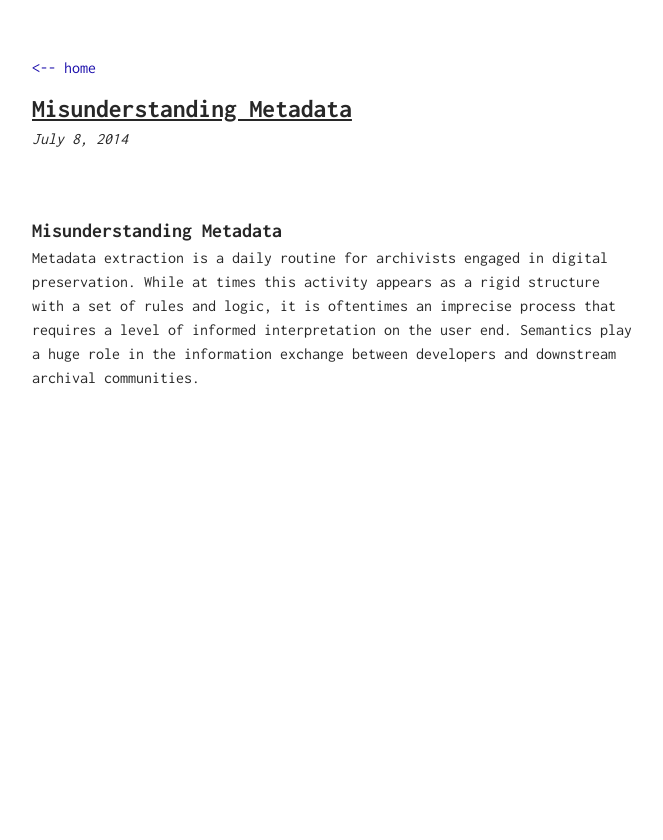
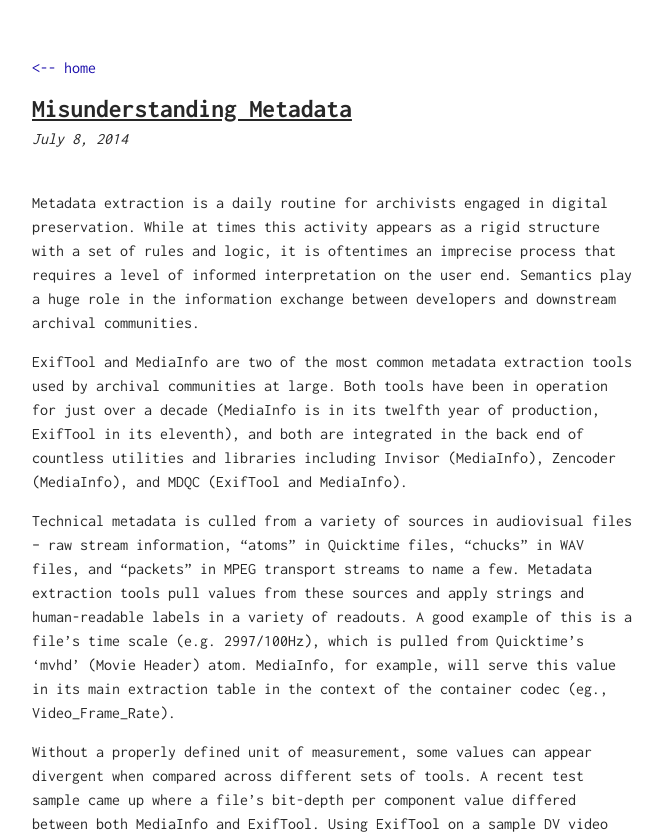
Before and after one commit to epiil/epiil.github.io, a Jekyll site: the page built from _posts/2014-07-08-misunderstanding-metadata.md, in a window 1280 px wide and 1400 px high. Shown: the top 840 px of the window, without its empty margins (308-971 px from the left). Built offline with Jekyll 4.4.1, drawn with Linux system fonts in a browser that asks for light colours; some of the changed text lies outside the part shown.

Commit message:
old blog update

```diff
--- a/_posts/2014-07-08-misunderstanding-metadata.md
+++ b/_posts/2014-07-08-misunderstanding-metadata.md
@@ -3,5 +3,42 @@
 title: Misunderstanding Metadata
 ---
 
-# Misunderstanding Metadata
 Metadata extraction is a daily routine for archivists engaged in digital preservation. While at times this activity appears as a rigid structure with a set of rules and logic, it is oftentimes an imprecise process that requires a level of informed interpretation on the user end. Semantics play a huge role in the information exchange between developers and downstream archival communities.
+
+ExifTool and MediaInfo are two of the most common metadata extraction tools used by archival communities at large. Both tools have been in operation for just over a decade (MediaInfo is in its twelfth year of production, ExifTool in its eleventh), and both are integrated in the back end of countless utilities and libraries including Invisor (MediaInfo), Zencoder (MediaInfo), and MDQC (ExifTool and MediaInfo).
+
+Technical metadata is culled from a variety of sources in audiovisual files – raw stream information, “atoms” in Quicktime files, “chucks” in WAV files, and “packets” in MPEG transport streams to name a few. Metadata extraction tools pull values from these sources and apply strings and human-readable labels in a variety of readouts. A good example of this is a file’s time scale (e.g. 2997/100Hz), which is pulled from Quicktime’s ‘mvhd’ (Movie Header) atom. MediaInfo, for example, will serve this value in its main extraction table in the context of the container codec (eg., Video_Frame_Rate).
+
+Without a properly defined unit of measurement, some values can appear divergent when compared across different sets of tools. A recent test sample came up where a file’s bit-depth per component value differed between both MediaInfo and ExifTool. Using ExifTool on a sample DV video file, ExifTool displays a bit depth value of 24:
+
+![](https://github.com/epiil/epiil.github.io/tree/master/assets/img/plainviewpoolcarve_exiftoolregular_excerpt.png)
+
+This value differs in comparison to Mediainfo’s extraction of 8 bits, the “correct” value:
+
+![](https://github.com/epiil/epiil.github.io/tree/master/assets/img/lainviewpoolcarve_mediainforegular_excerpt.png)
+
+Why the discrepancy, if the information appears to come from a single source? The issue is each tool’s individual definition of bit-depth. A bits-per-pixel unit of measurement (eg., 24 bits) is largely preferred by the still image community (a core user group of ExifTool), while the moving image community prefers a bits-per-component value (eg., 8-bit).  Since each tool may cater to a specific archival community, such a unit of measurement needs to be identified by the end user early on in order to put the correct values to use.
+
+To take another example of misidentification on the user end, here are values extracted from a Quicktime-wrapped v210 10-bit uncompressed file, used commonly as a preservation master format for analog video reformatting:
+
+![](https://github.com/epiil/epiil.github.io/tree/master/assets/img/mpeg4.png)
+
+The Format profile and container ID check out, but what’s with the MPEG-4 value listed as the file’s Format? Well, Quicktime served as the basis for the MPEG-4 format in 1998, and as it became an industry standard it retained the latter’s ISO label. Nowadays archivists associate the MPEG-4 descriptor largely with MPEG-4 Part 10/AVC, otherwise known as H.264. Thus the current usage of MPEG-4 speaks of something else entirely, giving the impression of a strange bedfellow when found in the header of an uncompressed file.
+
+![](https://github.com/epiil/epiil.github.io/tree/master/assets/img/aja.png)
+
+A similar but slightly more obscure example is the v210 codec hint, “AJA Video Systems Xena.”  Since the v210 codec was originally used by AJA Video Systems (specifically in their Xena analog-to-digital converter), this information has retained in proximity to the codec ID for legacy purposes. A quick glance of this value and one could assume that this relates to the analog-to-digital converter used in the creation of the file itself (AJA converter boxes are still widely in operation). This is not the case. (Note: If one needed such information, it could be derived by the adjacent “encoding library” metadata value).
+
+To speculate as to where certain values are coming from, a more verbose readout of the metadata trace is available with Exiftool using the command `exiftool -v5`. Here, one could parse through the individual sources (in this case, Quicktime atoms):
+
+![](https://github.com/epiil/epiil.github.io/tree/master/assets/img/plainviewpoolcarve_exiftoolv5_excerpt.png)
+
+A similar verbose readout can be retreived using Mediainfo’s command `mediainfo --Inform="Details;1"`:
+
+![](https://github.com/epiil/epiil.github.io/tree/master/assets/img/plainviewpoolcarve_mediainfoinformdetails1_excerpt.png)
+
+Tools will oftentimes prioritize metadata coming from a file’s raw stream in their main extraction tables, using container information as a fallback. The verbose trace shows both the bit stream and container metadata, for better or for worse. One interesting and potentially problematic source of metadata is Quicktime’s Sample Description (‘stsd’) atom, seen above in the ExifTool and MediaInfo traces. The ‘stsd’ atom consists of what what values could potentially be in a given file, not what they actually are. The sample description atom contains what its name implies, a table of sample descriptions. Media may have one or more sample descriptions, depending on the number of different encoding schemes used and on the number of files used to store the data.
+
+How does one determine the faithfulness of extracted metadata? Compare the values across tools, and use verbose readouts to check the source atoms, chunks and packets for possible indicators.  Determine units of measurement before the fact and make sure that values aren’t a misapprehension of legacy information. And it’s always helpful to check out the forums for both tools to report bugs and submit feature requests. ExifTool’s forum is here, MediaInfo’s forum is here.
+
+Thanks to Dave Rice and Jerome Martinez for their comments.
```
Also changed, not shown: assets/img/aja.png (added), assets/img/lainviewpoolcarve_mediainforegular_excerpt.png (added), assets/img/mpeg4.png (added), assets/img/plainviewpoolcarve_exiftoolregular_excerpt.png (added), assets/img/plainviewpoolcarve_exiftoolv5_excerpt.png (added), assets/img/plainviewpoolcarve_mediainfoinformdetails1_excerpt.png (added).
